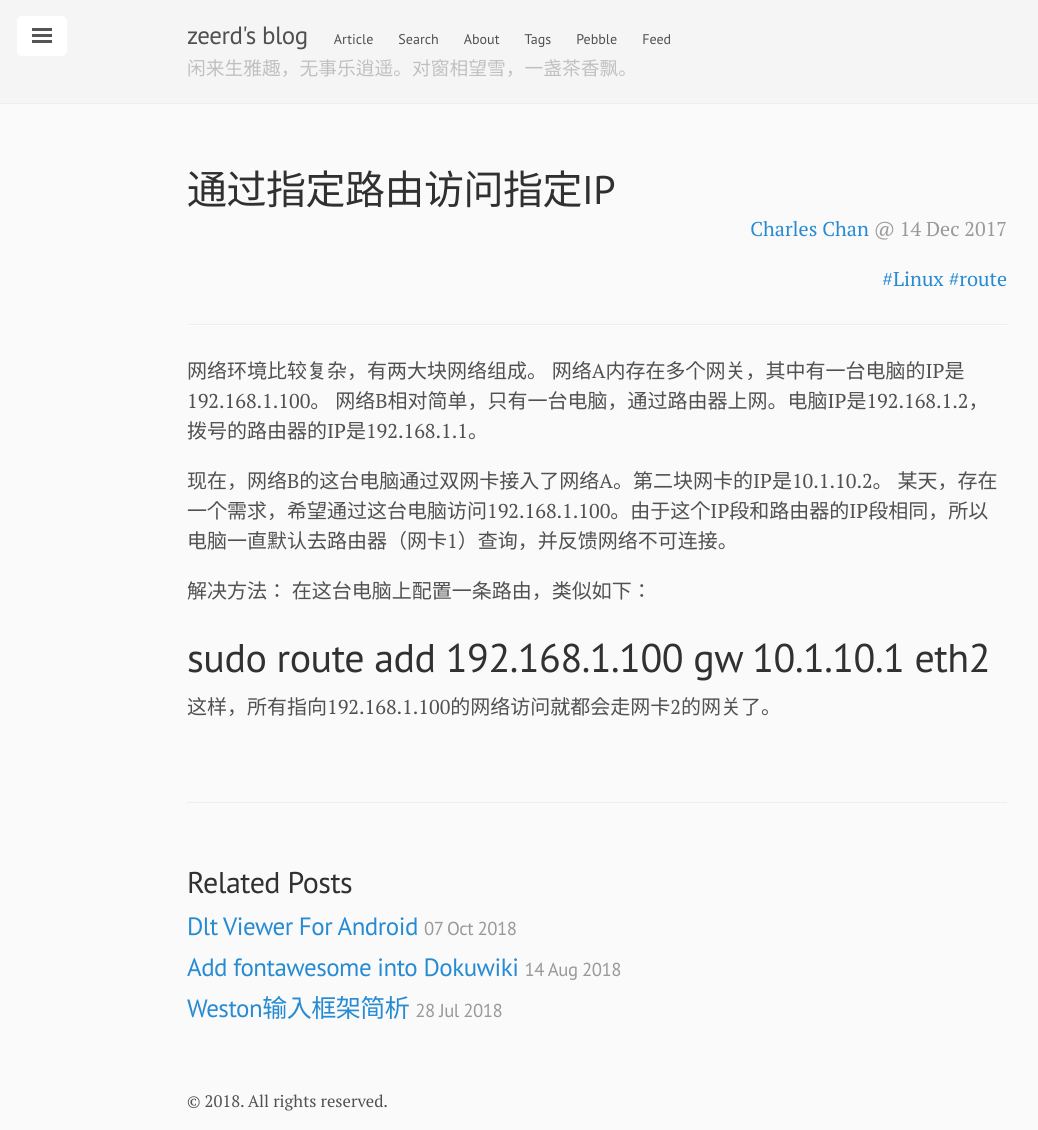
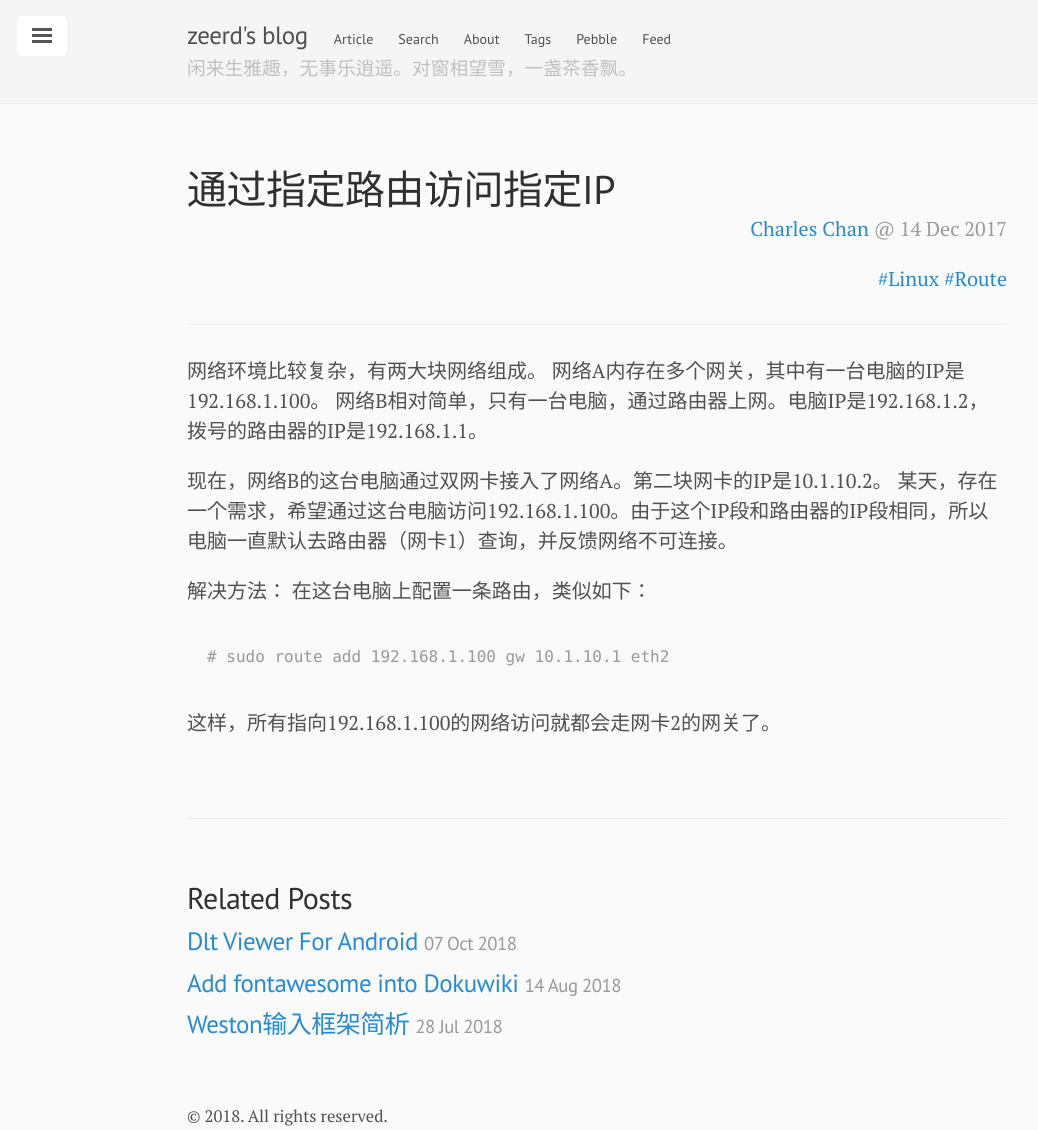
Before and after one commit to zeerd/zeerd.github.io, a Jekyll site: the page built from _posts/2017-12-14-special-ip-with-special-gw.md, in a window 1280 px wide. Shown: the whole page, without its empty margins (43-1081 px from the left). Built offline with Jekyll 4.4.1, drawn with Linux system fonts in a browser that asks for light colours; comment, search, counter and statistics services are not loaded.

Commit message:
Update 2017-12-14-special-ip-with-special-gw.md

````diff
--- a/_posts/2017-12-14-special-ip-with-special-gw.md
+++ b/_posts/2017-12-14-special-ip-with-special-gw.md
@@ -1,7 +1,7 @@
 ---
 layout: post
 title: 通过指定路由访问指定IP
-tag: [Linux,route]
+tag: [Linux,Route]
 ---
 
 网络环境比较复杂，有两大块网络组成。
@@ -15,6 +15,8 @@ tag: [Linux,route]
 
 解决方法：
 在这台电脑上配置一条路由，类似如下：
+```shell
 # sudo route add 192.168.1.100 gw 10.1.10.1 eth2
+```
 
 这样，所有指向192.168.1.100的网络访问就都会走网卡2的网关了。
````
